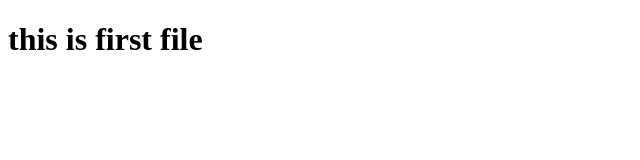
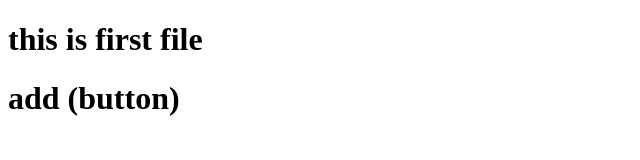
Before and after one commit to Sushilkumarra/gitconfig, a plain HTML site: page index.html in a window 1280 px wide. Shown: the whole page, without its empty margins (0-640 px from the left). Drawn offline with Linux system fonts and the light colour scheme.

Commit message:
add button

```diff
--- a/index.html
+++ b/index.html
@@ -7,5 +7,6 @@
 </head>
 <body>
     <h1>this is first file</h1>
+    <h1>add (button)</h1>
 </body>
 </html>
```
